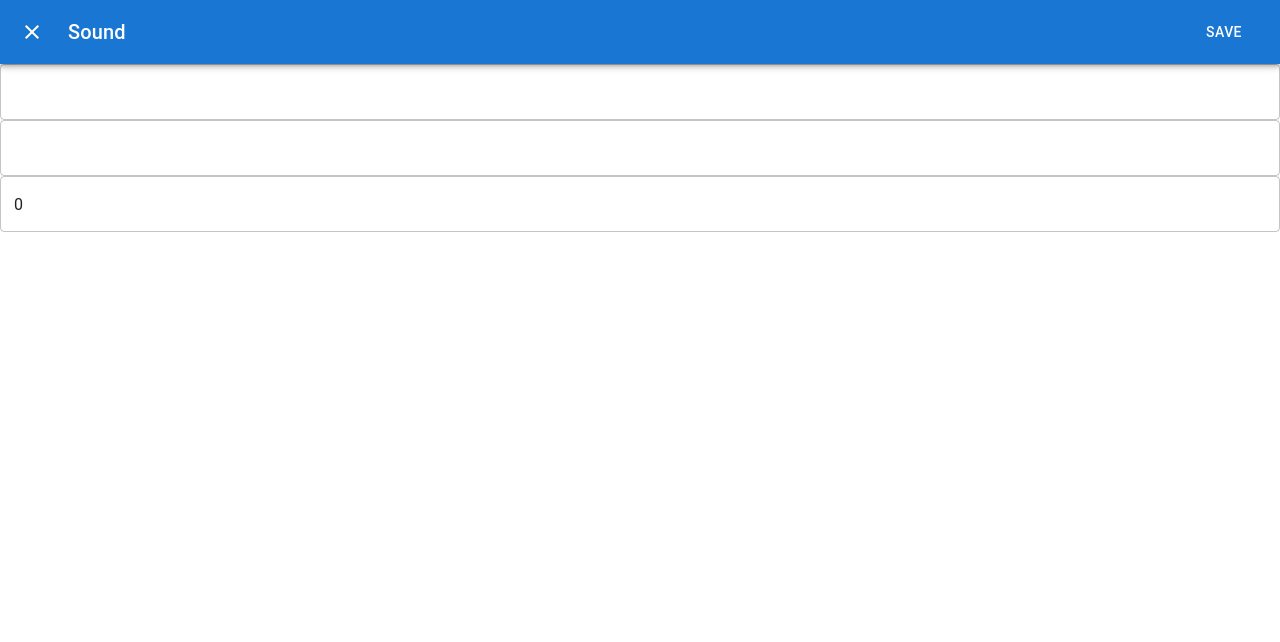
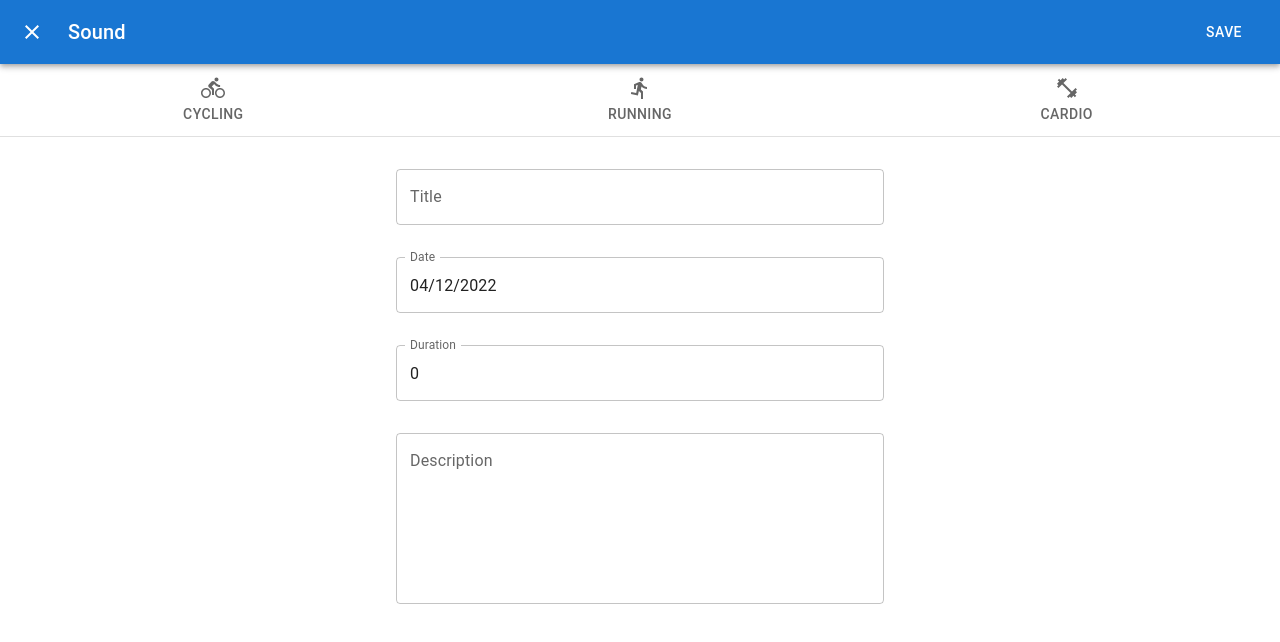
Before and after one commit to bugajewskam/fit, a Next.js app in the folder fit2/: page / in a window 1280 px wide. Both pictures are taken after a click on the button "add". Shown: the top 642 px of the page. Built offline with nearby package versions, Linux system fonts and the light colour scheme.

Commit message:
Workout type and date inputs

```diff
--- /dev/null
+++ b/fit2/components/date-input.tsx
@@ -0,0 +1,28 @@
+import * as React from 'react';
+import TextField from '@mui/material/TextField';
+import { AdapterMoment } from '@mui/x-date-pickers/AdapterMoment';
+import { LocalizationProvider } from '@mui/x-date-pickers/LocalizationProvider';
+import { DatePicker } from '@mui/x-date-pickers/DatePicker';
+interface IDataInputProps{
+    date: string;
+    handleChange: (date: moment.Moment)=> void
+}
+export default function DateInput({date, handleChange}:IDataInputProps ) {
+ // const [value, setValue] = React.useState<Date | null>(null);
+//  const handleDateChange = (e: ChangeEvent<HTMLInputElement>) => {
+//     setItem(
+//       produce((draft) => {
+//         draft!.date = e.target.value;
+//       })
+//     );
+//   };
+  return (
+    <LocalizationProvider dateAdapter={AdapterMoment}>
+      <DatePicker
+        value={date}
+        onChange={handleChange}
+        renderInput={(params) => <TextField {...params} label="Date" fullWidth/>}
+      />
+    </LocalizationProvider>
+  );
+}
--- /dev/null
+++ b/fit2/components/filter.tsx
@@ -0,0 +1,34 @@
+import { Box, Tabs, Tab } from "@mui/material";
+import { useCallback } from "react";
+import DirectionsBikeIcon from "@mui/icons-material/DirectionsBike";
+import FitnessCenterIcon from '@mui/icons-material/FitnessCenter';
+import DirectionsRunIcon from '@mui/icons-material/DirectionsRun';
+
+export type IWorkoutsType = "Cardio" | "Cycling" | "Running" | "General";
+
+interface IFilterProps {
+  value: IWorkoutsType;
+  onTabChange: (value: IWorkoutsType) => void;
+}
+
+export default function Filter({ value, onTabChange }: IFilterProps) {
+  const handleChange = useCallback(
+    (e: any, value: IWorkoutsType) => onTabChange(value),
+    [onTabChange]
+  );
+  return (
+    <Box sx={{ borderBottom: 1, borderColor: "divider", align: "center" }}>
+      <Tabs variant="fullWidth"
+        value={value}
+        onChange={handleChange}
+        aria-label="icon label tabs example"
+      >
+        <Tab icon={<DirectionsBikeIcon />} label="Cycling" value="Cycling" />
+        <Tab icon={<DirectionsRunIcon />} label="Running" value="Running"/>
+        <Tab icon={< FitnessCenterIcon/>} label="Cardio" value="Cardio" />
+        {/* <Tab icon={<DirectionsBikeIcon/>} label="Cycling" value="Cycling"/> */}
+
+      </Tabs>
+    </Box>
+  );
+}
--- a/fit2/components/workout-dialog.tsx
+++ b/fit2/components/workout-dialog.tsx
@@ -11,9 +11,11 @@ import Typography from "@mui/material/Typography";
 import CloseIcon from "@mui/icons-material/Close";
 import { ChangeEvent, SyntheticEvent, useEffect, useState } from "react";
 
-import { IWorkout } from "../pages/index";
-import { TextField } from "@mui/material";
+import { IWorkout, IWorkoutsType } from "../pages/index";
+import { Card, Container, Grid, TextField } from "@mui/material";
 import produce from "immer";
+import Filter from "./filter";
+import DateInput from "./date-input";
 
 interface IWorkoutDialogProps {
   workout: IWorkout;
@@ -28,6 +30,7 @@ export default function WorkoutDialog({
   save,
 }: IWorkoutDialogProps) {
   const [item, setItem] = useState<IWorkout | null>(null);
+
   useEffect(() => setItem(workout), [workout]);
   const handleTitleChange = (e: ChangeEvent<HTMLInputElement>) => {
     setItem(
@@ -39,20 +42,35 @@ export default function WorkoutDialog({
   const handleDurationChange = (e: ChangeEvent<HTMLInputElement>) => {
     setItem(
       produce((draft) => {
-        draft!.duration = e.target.value;
+        draft!.duration = Number(e.target.value);
       })
     );
   };
-  const handleDateChange = (e: ChangeEvent<HTMLInputElement>) => {
+  const handleDateChange = (date: moment.Moment) => {
     setItem(
       produce((draft) => {
-        draft!.date = e.target.value;
+        draft!.data = date.format("YYYY-MM-DD");
+      })
+    );
+  };
+  const handleTypeChange = (type: IWorkoutsType) => {
+    setItem(
+      produce((draft) => {
+        draft!.type = type;
+      })
+    );
+  };
+  const handleDescriptionChange = (e: ChangeEvent<HTMLInputElement>) => {
+    setItem(
+      produce((draft) => {
+        draft!.description = e.target.value;
       })
     );
   };
   if (item === null) {
     return <></>;
   }
+
   return (
     <Dialog fullScreen open onClose={close}>
       <AppBar sx={{ position: "relative" }}>
@@ -78,9 +96,34 @@ export default function WorkoutDialog({
           </Button>
         </Toolbar>
       </AppBar>
-      <TextField value={item.title} onChange={handleTitleChange} />
-      <TextField value={item.date} onChange={handleDateChange} />
-      <TextField value={item.duration} onChange={handleDurationChange} />
+      <Filter value={item.type} onTabChange={handleTypeChange} />
+      <Container maxWidth="sm">
+        <Grid container sx={{ gap: 4, padding: 4 }}>
+          <TextField
+            label="Title"
+            fullWidth
+            value={item.title}
+            onChange={handleTitleChange}
+          />
+          <DateInput date={item.data} handleChange={handleDateChange} />
+          {/* <TextField fullWidth value={item.date} onChange={handleDateChange} /> */}
+          <TextField
+            fullWidth
+            value={item.duration}
+            label="Duration"
+            onChange={handleDurationChange}
+          />
+          <TextField
+            id="outlined-multiline-static"
+            fullWidth
+            multiline
+            rows={6}
+            label="Description"
+            value={item.description}
+            onChange={handleDescriptionChange}
+          />
+        </Grid>
+      </Container>
     </Dialog>
   );
 }
```
